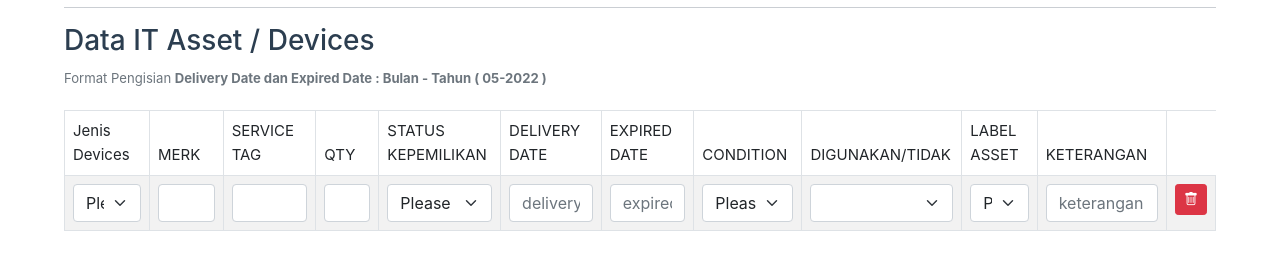
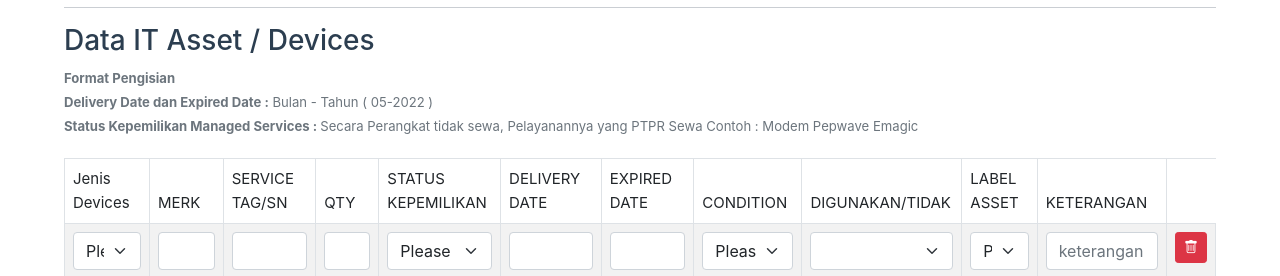
Before and after one commit to ooary/asset-registration, a Vue app: page / in a window 1280 px wide. Shown: the part 676-952 px from the top of the page. Built offline with nearby package versions, Linux system fonts and the light colour scheme.

Commit message:
Update keterangan dan form

```diff
--- a/src/App.vue
+++ b/src/App.vue
@@ -76,7 +76,12 @@
       <h3>
       Data IT Asset / Devices {{ unit_business }}
       </h3>
-      <small id="emailHelp" class="form-text text-muted">Format Pengisian <strong>Delivery Date dan Expired Date : Bulan - Tahun ( 05-2022 ) </strong></small>
+      <small id="emailHelp" class="form-text text-muted"><strong> Format Pengisian</strong> <br>
+
+      <strong>Delivery Date dan Expired Date :</strong> Bulan - Tahun ( 05-2022 )
+      <br> <strong>Status Kepemilikan Managed Services : </strong> Secara Perangkat tidak sewa, Pelayanannya yang PTPR Sewa Contoh  : Modem Pepwave Emagic
+      </small>
+
 
       <div class="row">
 
@@ -85,7 +90,7 @@
             <tr>
               <th>Jenis Devices</th>
               <th>MERK</th>
-              <th>SERVICE TAG</th>
+              <th>SERVICE TAG/SN</th>
               <th>QTY</th>
               <th>STATUS KEPEMILIKAN</th>
               <th>DELIVERY DATE</th>
@@ -135,7 +140,7 @@
               </td>
               <td>
 
-                <input v-model="experience.qty" :name="`dataAsset[${index}][qty]`" type="number" class="form-control" required >
+                <input v-model="experience.qty" :name="`dataAsset[${index}][qty]`" type="text" class="form-control" required >
 
               </td>
               <td>
@@ -154,12 +159,12 @@
               </td>
               <td>
 
-                <input v-model="experience.delivery_date" :name="`dataAsset[${index}][delivery_date]`" type="text" class="form-control" placeholder="delivery_date">
+                <input v-model="experience.delivery_date" :name="`dataAsset[${index}][delivery_date]`" type="text" class="form-control">
 
               </td>
               <td>
 
-                <input v-model="experience.expired_date" :name="`dataAsset[${index}][expired_date]`" type="text" class="form-control" placeholder="expired_date">
+                <input v-model="experience.expired_date" :name="`dataAsset[${index}][expired_date]`" type="text" class="form-control">
 
               </td>
               <td>
```
